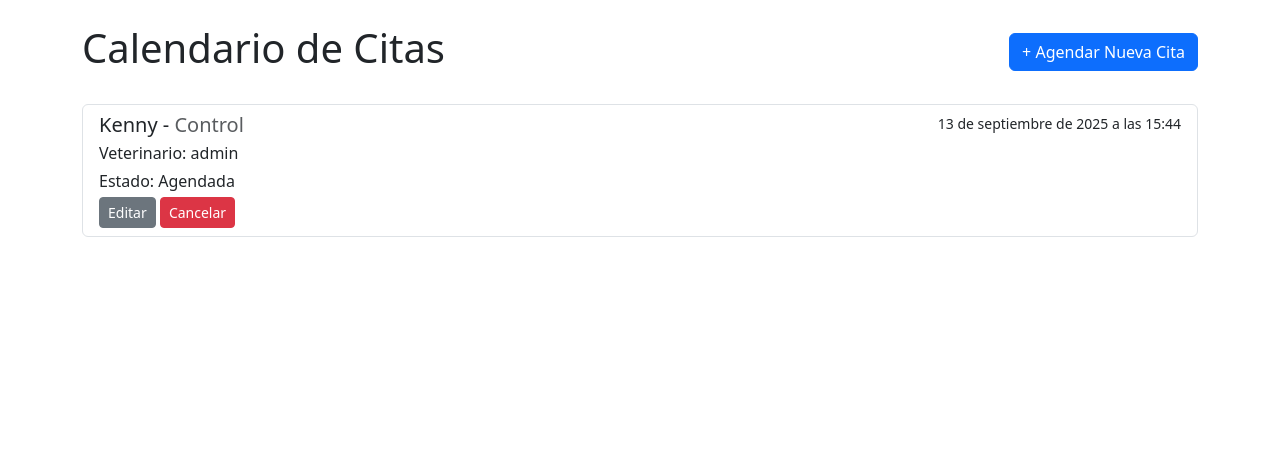
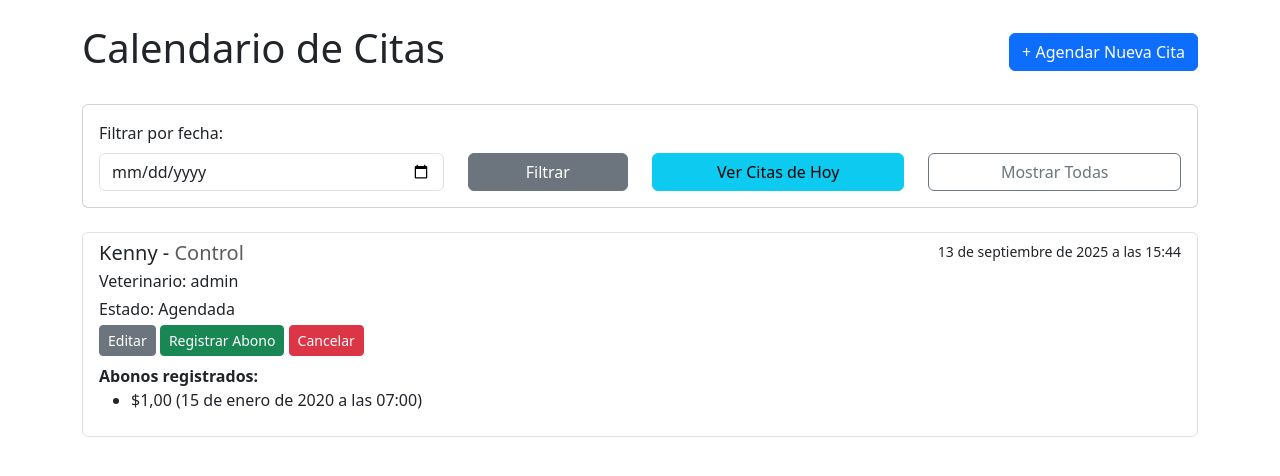
Before and after one commit to SanadaAstolfo/IngSoftwareProyecto, a Django app: page /gestion/citas/ in a window 1280 px wide. Shown: the part 56-532 px from the top of the page. Run offline with Django 5.2, Linux system fonts and the light colour scheme; a user stored in the database is signed in; data comes from the database, SQL or seed files in the repository; both versions use the stored data as it was after the commit; tables that the repository leaves empty hold one stand-in row (values such as "Sample post"); parts of the project's set-up code (start-up, migrations or seed data) failed here and were passed over.

Commit message:
CU 34 - 37

```diff
--- a/gestion/admin.py
+++ b/gestion/admin.py
@@ -1,5 +1,5 @@
 from django.contrib import admin
-from .models import Tutor, Paciente, FichaClinica, AtencionMedica, ChequeoFisico, Procedimiento, Diagnostico, Insumo, InsumoUtilizado, AlertaClinica, SolicitudDatosPersonales, AntecedenteExterno, Cita
+from .models import Tutor, Paciente, FichaClinica, AtencionMedica, ChequeoFisico, Procedimiento, Diagnostico, Insumo, InsumoUtilizado, AlertaClinica, SolicitudDatosPersonales, AntecedenteExterno, Cita, Pago
 
 admin.site.register(Tutor)
 admin.site.register(Paciente)
@@ -14,3 +14,4 @@ admin.site.register(AlertaClinica)
 admin.site.register(SolicitudDatosPersonales)
 admin.site.register(AntecedenteExterno)
 admin.site.register(Cita)
+admin.site.register(Pago)
--- a/gestion/models.py
+++ b/gestion/models.py
@@ -221,11 +221,23 @@ class Cita(models.Model):
         ('Completada', 'Completada'),
     ]
     paciente = models.ForeignKey(Paciente, on_delete=models.CASCADE, related_name='citas')
+    es_especialista = models.BooleanField(default=False, verbose_name="¿Es cita con especialista?")
     veterinario = models.ForeignKey(User, on_delete=models.SET_NULL, null=True, blank=True, related_name='citas_asignadas')
     fecha_hora = models.DateTimeField(help_text="Día y hora de la cita")
+    es_domicilio = models.BooleanField(default=False, verbose_name="¿Es visita a domicilio?")
     motivo = models.CharField(max_length=200)
     estado = models.CharField(max_length=20, choices=ESTADO_CHOICES, default='Agendada')
     notas = models.TextField(blank=True, null=True, help_text="Notas adicionales para la cita")
 
     def __str__(self):
         return f"Cita para {self.paciente.nombre} el {self.fecha_hora.strftime('%d/%m/%Y a las %H:%M')}"
+
+class Pago(models.Model):
+    cita = models.ForeignKey(Cita, on_delete=models.CASCADE, related_name='pagos')
+    monto = models.DecimalField(max_digits=10, decimal_places=2)
+    fecha_pago = models.DateTimeField(auto_now_add=True)
+    metodo_pago = models.CharField(max_length=50, default="No especificado")
+    notas = models.TextField(blank=True, null=True)
+
+    def __str__(self):
+        return f"Pago de ${self.monto} para la cita {self.cita.id}"
--- a/gestion/templates/gestion/calendario.html
+++ b/gestion/templates/gestion/calendario.html
@@ -4,28 +4,66 @@
 
 {% block content %}
     <div class="d-flex justify-content-between align-items-center mb-4">
-        <h1>Calendario de Citas</h1>
+        <h1>{{ titulo }}</h1>
         <a href="{% url 'crear_cita' %}" class="btn btn-primary">+ Agendar Nueva Cita</a>
     </div>
 
+    <div class="card card-body mb-4">
+        <form method="get" action="{% url 'calendario_citas' %}">
+            <div class="row align-items-end">
+                <div class="col-md-4">
+                    <label for="fecha" class="form-label">Filtrar por fecha:</label>
+                    <input type="date" name="fecha" id="fecha" class="form-control">
+                </div>
+                <div class="col-md-2">
+                    <button type="submit" class="btn btn-secondary w-100">Filtrar</button>
+                </div>
+                <div class="col-md-3">
+                    <a href="{% url 'calendario_citas' %}?hoy=true" class="btn btn-info w-100">Ver Citas de Hoy</a>
+                </div>
+                <div class="col-md-3">
+                    <a href="{% url 'calendario_citas' %}" class="btn btn-outline-secondary w-100">Mostrar Todas</a>
+                </div>
+            </div>
+        </form>
+    </div>
     <div class="list-group">
         {% for cita in citas %}
             <div class="list-group-item">
                 <div class="d-flex w-100 justify-content-between">
-                    <h5 class="mb-1">{{ cita.paciente.nombre }} - <span class="text-muted">{{ cita.motivo }}</span></h5>
+                    <h5 class="mb-1">{{ cita.paciente.nombre }} - <span class="text-muted">{{ cita.motivo }}</span>
+                        {% if cita.es_especialista %}
+                            <span class="badge bg-info">Especialista</span>
+                        {% endif %}
+                        {% if cita.es_domicilio %}
+                            <span class="badge bg-success">A Domicilio</span>
+                        {% endif %}
+                    </h5>
                     <small>{{ cita.fecha_hora }}</small>
                 </div>
                 <p class="mb-1">Veterinario: {{ cita.veterinario.username|default:"Sin asignar" }}</p>
                 <p class="mb-1">Estado: {{ cita.get_estado_display }}</p>
                 <div>
                     <a href="{% url 'editar_cita' cita.id %}" class="btn btn-sm btn-secondary">Editar</a>
+                    <a href="{% url 'registrar_abono' cita.id %}" class="btn btn-sm btn-success">Registrar Abono</a>
                     {% if cita.estado != 'Cancelada' %}
                         <a href="{% url 'cancelar_cita' cita.id %}" class="btn btn-sm btn-danger">Cancelar</a>
                     {% endif %}
                 </div>
+                {% if cita.pagos.all %}
+                    <div class="mt-2">
+                        <strong>Abonos registrados:</strong>
+                        <ul>
+                            {% for pago in cita.pagos.all %}
+                                <li>${{ pago.monto }} ({{ pago.fecha_pago }})</li>
+                            {% endfor %}
+                        </ul>
+                    </div>
+                {% endif %}
             </div>
         {% empty %}
-            <p>No hay citas agendadas.</p>
+            <div class="alert alert-info">
+                No hay citas que coincidan con el filtro seleccionado.
+            </div>
         {% endfor %}
-    </div>
 {% endblock %}
--- a/gestion/urls.py
+++ b/gestion/urls.py
@@ -24,4 +24,5 @@ urlpatterns = [
     path('citas/nueva/', views.crear_cita, name='crear_cita'),
     path('citas/<int:cita_id>/editar/', views.editar_cita, name='editar_cita'),
     path('citas/<int:cita_id>/cancelar/', views.cancelar_cita, name='cancelar_cita'),
+    path('citas/<int:cita_id>/registrar-abono/', views.registrar_abono, name='registrar_abono'),
 ]
--- a/gestion/views.py
+++ b/gestion/views.py
@@ -2,8 +2,9 @@ from django.shortcuts import render, get_object_or_404, redirect
 from django.contrib.auth.decorators import login_required
 from django.contrib.admin.models import LogEntry, CHANGE
 from django.contrib.contenttypes.models import ContentType
-from .models import Paciente, Tutor, FichaClinica, AtencionMedica, ChequeoFisico, DocumentoAdjunto, Diagnostico, InsumoUtilizado, Cita
-from .forms import PacienteForm, AtencionGeneralForm, ChequeoFisicoForm, ProcedimientoForm, AtencionHospitalizacionForm, DocumentoAdjuntoForm, InsumoUtilizadoForm, AntecedenteExternoForm, CitaForm
+from datetime import date
+from .models import Paciente, Tutor, FichaClinica, AtencionMedica, ChequeoFisico, DocumentoAdjunto, Diagnostico, InsumoUtilizado, Cita, Pago
+from .forms import PacienteForm, AtencionGeneralForm, ChequeoFisicoForm, ProcedimientoForm, AtencionHospitalizacionForm, DocumentoAdjuntoForm, InsumoUtilizadoForm, AntecedenteExternoForm, CitaForm, PagoForm
 
 def portal_view(request):
     return render(request, 'portal.html')
@@ -331,9 +332,22 @@ def cargar_antecedente(request, paciente_id):
 
 @login_required
 def calendario_citas(request):
-    citas = Cita.objects.all().order_by('fecha_hora')
+    queryset = Cita.objects.filter(estado__in=['Agendada', 'Confirmada']).order_by('fecha_hora')
+    titulo = "Calendario de Citas"
+    fecha_filtro = request.GET.get('fecha')
+    filtro_hoy = request.GET.get('hoy')
+
+    if filtro_hoy:
+        hoy = date.today()
+        queryset = queryset.filter(fecha_hora__date=hoy)
+        titulo = f"Citas para Hoy ({hoy.strftime('%d-%m-%Y')})"
+    elif fecha_filtro:
+        queryset = queryset.filter(fecha_hora__date=fecha_filtro)
+        titulo = f"Citas para el {fecha_filtro}"
+
     contexto = {
-        'citas': citas
+        'citas': queryset,
+        'titulo': titulo,
     }
     return render(request, 'gestion/calendario.html', contexto)
 
@@ -381,3 +395,24 @@ def cancelar_cita(request, cita_id):
         return redirect('calendario_citas')
 
     return render(request, 'gestion/confirmar_cancelacion.html', {'cita': cita})
+
+@login_required
+def registrar_abono(request, cita_id):
+    cita = get_object_or_404(Cita, pk=cita_id)
+    if request.method == 'POST':
+        form = PagoForm(request.POST)
+        if form.is_valid():
+            pago = form.save(commit=False)
+            pago.cita = cita
+            pago.save()
+            return redirect('calendario_citas')
+    else:
+        form = PagoForm()
+
+    contexto = {
+        'form': form,
+        'cita': cita,
+        'titulo': f'Registrar Abono para Cita de {cita.paciente.nombre}',
+        'boton_texto': 'Registrar Abono'
+    }
+    return render(request, 'gestion/form.html', contexto)
```
Also changed, not shown: gestion/forms.py (+15 -2 lines), db.sqlite3, gestion/migrations/0025_cita_es_especialista_pago.py (added), gestion/migrations/0026_cita_es_domicilio.py (added).
